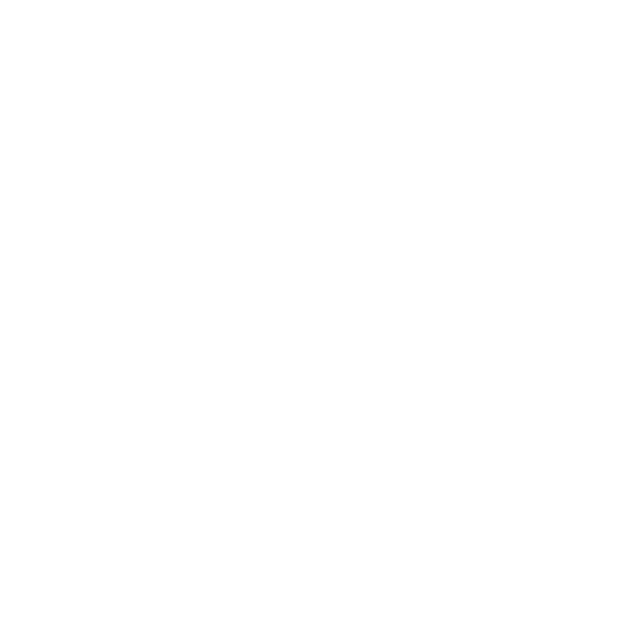
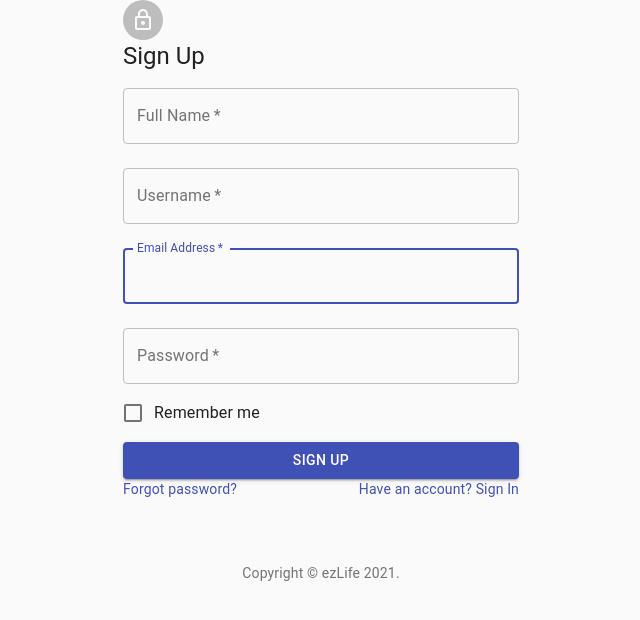
Before and after one commit to anthonyloredo5/ezlife, a React (Create React App) app in the folder client/: page /signUp in a window 1280 px wide. Shown: the top 620 px of the page, without its empty margins (319-959 px from the left). Built offline with nearby package versions, Linux system fonts and the light colour scheme.

Commit message:
finished signup form and added copyuright compnent

```diff
--- a/client/package.json
+++ b/client/package.json
@@ -4,10 +4,12 @@
   "private": true,
   "dependencies": {
     "@material-ui/core": "^4.11.3",
+    "@material-ui/icons": "^4.11.2",
     "@testing-library/jest-dom": "^5.11.4",
     "@testing-library/react": "^11.1.0",
     "@testing-library/user-event": "^12.1.10",
     "axios": "^0.21.1",
+    "bootstrap": "^4.6.0",
     "react": "^17.0.1",
     "react-dom": "^17.0.1",
     "react-router-dom": "^5.2.0",
--- a/client/src/App.js
+++ b/client/src/App.js
@@ -4,6 +4,7 @@
 import Wrapper from "./components/Wrapper";
 import Homepage from './Pages/Homepage';
 import Home from "./Pages/Home";
+import signUp from './components/signUp';
 
 function App() {
   return (
@@ -12,6 +13,7 @@
         <Wrapper>
           <Route exact path="/" component={Homepage} />
           <Route exact path="/home" component={Home} />
+          <Route exact path="/signUp" component={signUp} />
         </Wrapper>
       </div>
     </Router>
--- /dev/null
+++ b/client/src/components/Copyright.js
@@ -0,0 +1,16 @@
+import { Typography, Link } from '@material-ui/core';
+
+function Copyright() {
+    return (
+        <Typography variant="body2" color="textSecondary" align="center">
+            {'Copyright © '}
+            <Link color="inherit" href="">
+                ezLife
+        </Link>{' '}
+            {new Date().getFullYear()}
+            {'.'}
+        </Typography>
+    );
+}
+
+export default Copyright;
--- a/client/src/components/signUp.js
+++ b/client/src/components/signUp.js
@@ -1,6 +1,9 @@
-import { TextField, Grid, Card, Button } from '@material-ui/core'
+import { TextField, Grid, Button, Typography, Link, Container, CssBaseline, Avatar, FormControlLabel, Box, Checkbox } from '@material-ui/core'
 import { useState } from 'react';
 import axios from 'axios';
+import LockOutlinedIcon from '@material-ui/icons/LockOutlined';
+import Copyright from './Copyright';
+
 
 function signUp() {
     // eslint-disable-next-line react-hooks/rules-of-hooks
@@ -12,14 +15,11 @@
     });
 
     const handleState = (e) => {
-        console.log(e.target.fullName.value);
+        const { name, value } = e.target;
 
         setItems({
             ...items,
-            fullName: e.target.value,
-            userName: e.target.value,
-            email: e.target.value,
-            password: e.target.value
+            [name]: value,
         });
     }
 
@@ -40,35 +40,99 @@
             .catch((err) => err.message);
     }
 
-    //button to generate popUp
-    //<Button
-    //    varaint = "outlined"
-    //    onClick={() => setOpenPopup(true)}
-    //</Button>
+
     return (
         <>
-            <Card>
-                <Grid container direction="column"
-                    justify="center"
-                    alignItems="center" spacing={2}>
-                    <Grid item xs={6} >
-                        <TextField id="fullName" name="fullName" label="Full Name" variant="filled" onChange={handleState} />
-                    </Grid>
-                    <Grid item xs={6} >
-                        <TextField id="userName" name="userName" label="Username" variant="filled" onChange={handleState} />
-                    </Grid>
-                    <Grid item xs={6} >
-                        <TextField id="email" name="email" label="email" variant="filled" onChange={handleState} />
-                    </Grid>
-                    <Grid item xs={6} >
-                        <TextField id="password" name="password" label="password" variant="filled" onChange={handleState} />
-                    </Grid>
+            <Container component="main" maxWidth="xs">
+                <CssBaseline />
+                <div >
+                    <Avatar >
+                        <LockOutlinedIcon />
+                    </Avatar>
+                    <Typography component="h1" variant="h5">
+                        Sign Up
+        </Typography>
+                    <form noValidate>
+                        <TextField
+                            variant="outlined"
+                            margin="normal"
+                            required
+                            fullWidth
+                            id="fullName"
+                            label="Full Name"
+                            name="fullName"
+                            autoComplete="fullName"
+                            autoFocus
+                            onChange={handleState}
+                        />
+                        <TextField
+                            variant="outlined"
+                            margin="normal"
+                            required
+                            fullWidth
+                            id="userName"
+                            label="Username"
+                            name="userName"
+                            autoComplete="userName"
+                            autoFocus
+                            onChange={handleState}
+                        />
+                        <TextField
+                            variant="outlined"
+                            margin="normal"
+                            required
+                            fullWidth
+                            id="email"
+                            label="Email Address"
+                            name="email"
+                            autoComplete="email"
+                            autoFocus
+                            onChange={handleState}
+                        />
+                        <TextField
+                            variant="outlined"
+                            margin="normal"
+                            required
+                            fullWidth
+                            name="password"
+                            label="Password"
+                            type="password"
+                            id="password"
+                            autoComplete="current-password"
+                            onChange={handleState}
+                        />
+                        <FormControlLabel
+                            control={<Checkbox value="remember" color="primary" />}
+                            label="Remember me"
+                        />
+                        <Button
+                            type="submit"
+                            fullWidth
+                            variant="contained"
+                            color="primary"
+                            onClick={handleSubmit}
 
-                </Grid>
-                <Button item xs={6} variant="contained" color="primary" onClick={handleSubmit}>
-                    Submit
-                </Button>
-            </Card>
+                        >
+                            Sign Up
+          </Button>
+                        <Grid container>
+                            <Grid item xs>
+                                <Link href="#" variant="body2">
+                                    Forgot password?
+              </Link>
+                            </Grid>
+                            <Grid item>
+                                <Link href="#" variant="body2">
+                                    {"Have an account? Sign In"}
+                                </Link>
+                            </Grid>
+                        </Grid>
+                    </form>
+                </div>
+                <Box mt={8}>
+                    <Copyright />
+                </Box>
+            </Container>
         </>
     );
 }
```
Also changed, not shown: 1 other file (tests, documents, lock files or other folders).
